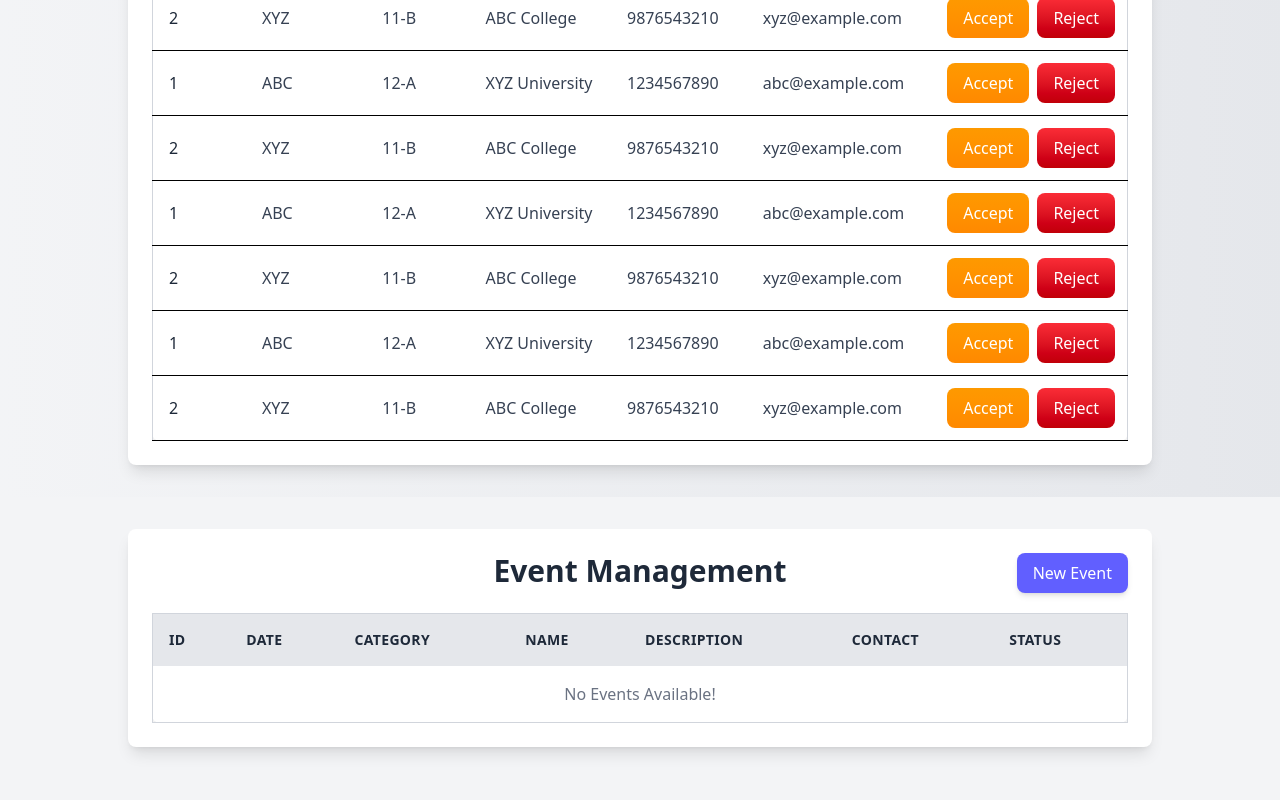
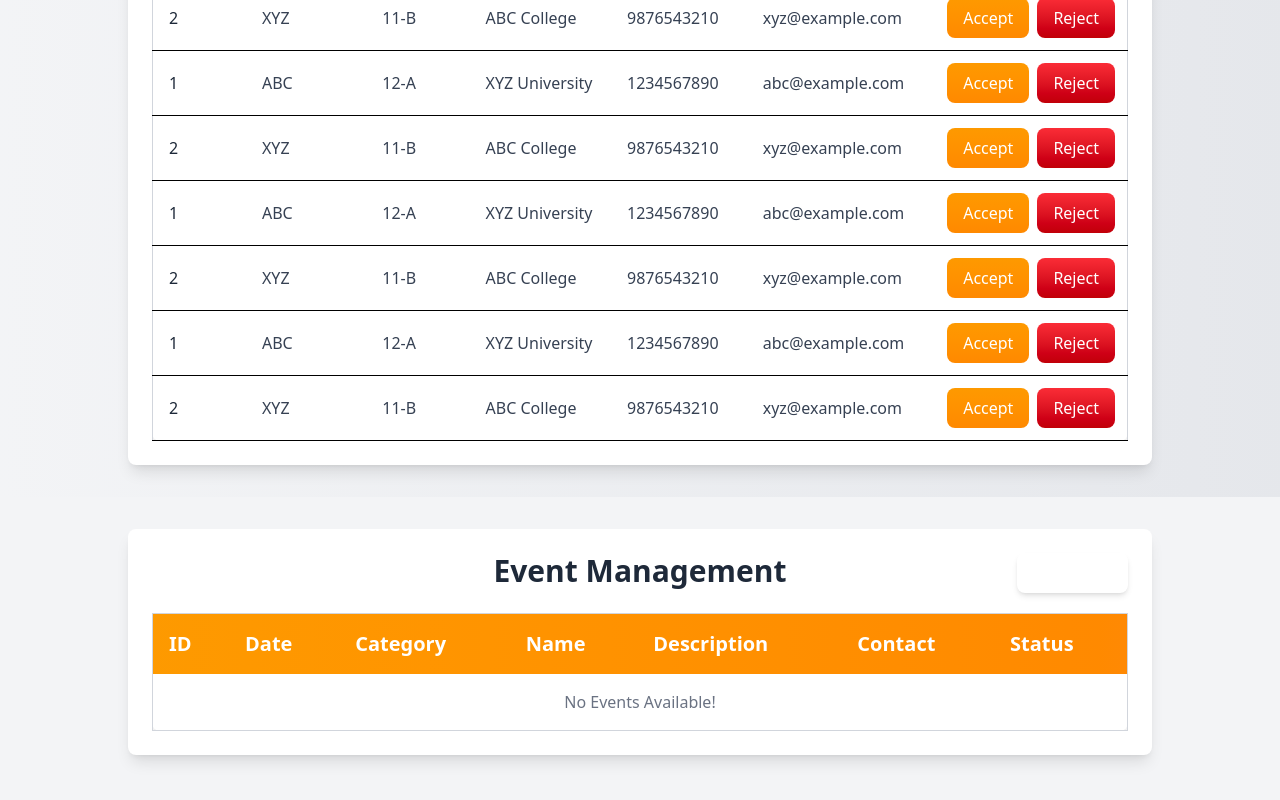
Before and after one commit to ShivprasadP/code_swayam_frontend, a React (Vite) app: page /Add_New_Events in a window 1280 px wide. Shown: the part 702-1502 px from the top of the page. Built offline with nearby package versions, Linux system fonts and the light colour scheme.

Commit message:
Color changes

```diff
--- a/src/component/Event_Management/Event_Management.jsx
+++ b/src/component/Event_Management/Event_Management.jsx
@@ -11,7 +11,7 @@ const EventManagement = () => {
       <div className="max-w-5xl mx-auto bg-white shadow-lg rounded-lg p-6 relative">
         <button
           onClick={() => navigate("/add-event")}
-          className="absolute top-6 right-6 bg-indigo-500 text-white px-4 py-2 rounded-lg shadow-md hover:bg-indigo-600 transition-all"
+          className="absolute top-6 right-6 from-amber-400 to-amber-600 text-white px-4 py-2 rounded-lg shadow-md"
         >
           New Event
         </button>
@@ -23,7 +23,7 @@ const EventManagement = () => {
         <div className="overflow-x-auto">
           <table className="w-full border border-gray-300 bg-white shadow-lg rounded-lg">
             <thead>
-              <tr className="bg-gray-200 text-gray-800 text-sm uppercase tracking-wide">
+              <tr className="text-xl bg-gradient-to-r from-amber-500 to-orange-400 text-white">
                 <th className="p-4 text-left">ID</th>
                 <th className="p-4 text-left">Date</th>
                 <th className="p-4 text-left">Category</th>
--- a/src/component/Student_Request/Student_Request.jsx
+++ b/src/component/Student_Request/Student_Request.jsx
@@ -10,7 +10,7 @@ const Student_Request = () => {
         <div className="overflow-x-auto">
           <table className="w-full border border-gray-300 bg-white shadow-lg rounded-lg">
             <thead>
-              <tr className="bg-gradient-to-r from-amber-500 to-orange-400 text-white">
+              <tr className=" text-xl bg-gradient-to-r from-amber-500 to-orange-400 text-white">
                 <th className="p-4 text-left text-2xl w-16">Rank</th>
                 <th className="p-4 text-left text-2xl w-40">Name</th>
                 <th className="p-4 text-left text-2xl w-32">Class - Div</th>
```
